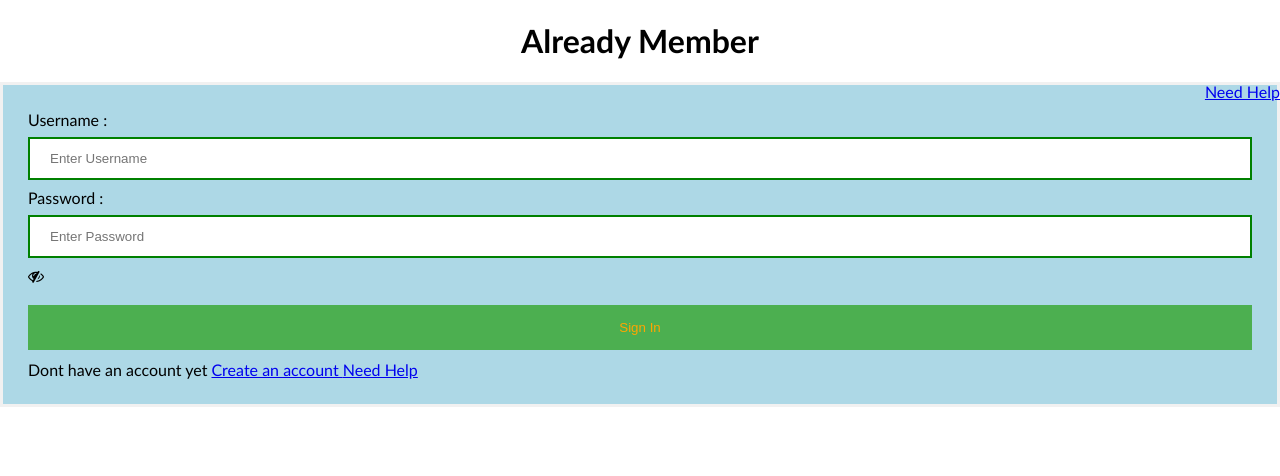
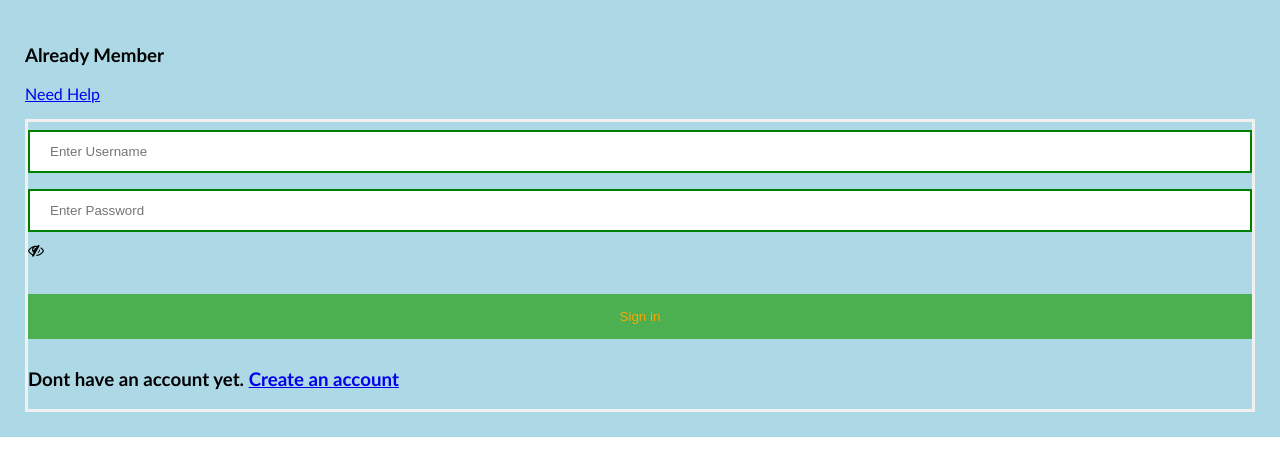
Before and after one commit to SuyashShendre/conneqtion_assignment, a React (Create React App) app in the folder client/: page / in a window 1280 px wide. Shown: the top 476 px of the page. Built offline with nearby package versions, Linux system fonts and the light colour scheme.

Commit message:
Update Login.js

```diff
--- a/client/src/components/Login.js
+++ b/client/src/components/Login.js
@@ -42,38 +42,33 @@ const Login = () => {
 
     console.log(needhelp);
     return (
-        <div className="">
-            <div>
-                <center> <h1> Already Member </h1>  </center>
-                <span style={{ "float": "right" }}><Link to="/needhelp" style={{ pointerEvents: needhelp ? 'none' : '' }}> Need Help </Link></span>
-            </div>
-            <form onSubmit={handleSubmit}>
-                <div className="container">
+        <div className="container">
+            <div className="card">
+                <div className="text">
+                    <h3>Already Member</h3>
+                    <p style={{ "marginTop": "10px" }}><Link to="/needhelp" style={{ pointerEvents: needhelp ? 'none' : '' }}> Need Help </Link></p>
+                </div>
+                <form onSubmit={handleSubmit}>
+                    <div className="input-text">
+                        <input type="text" placeholder="Enter Username" name="username" value={username} onChange={(e) => setUsername(e.target.value)} required />
 
-                    <label>Username : </label>
-                    <input type="text" placeholder="Enter Username" name="username" value={username} onChange={(e) => setUsername(e.target.value)} required />
-
-                    <div style={{ "disply": "flex" }}>
-                        <label>Password : </label>
+                    </div>
+                    <div className="input-text">
                         <input type={passwordType} placeholder="Enter Password" name="password" value={password} onChange={(e) => setPassword(e.target.value)} required />
-
                         <i onClick={togglePassword}>
                             {passwordType === "password" ? <i className="fa fa-eye-slash"></i> : <i className="fa fa-eye"></i>}
                         </i>
                     </div>
-
-                    <div style={{ "color": "red", "marginTop": "10px" }}>{error}</div>
-
-                    <button type="submit">Sign In</button>
-
-                    Dont have an account yet <Link to="/register"> Create an account </Link>
-
-                    <Link to="/needhelp" style={{ pointerEvents: needhelp ? '' : 'none' }}> Need Help </Link>
-                </div>
-            </form>
+                    <h6 style={{ "color": "red", "marginTop": "10px", "marginLeft": "10px" }}>{error}</h6>
+                    <div className="buttons">
+                        <button type="submit">Sign in</button>
+                    </div>
+                    <div className="forgot">
+                        <h3>Dont have an account yet. <Link to="/register"> Create an account </Link></h3>
+                    </div>
+                </form>
+            </div>
         </div>
-
-
     )
 }
 
```
